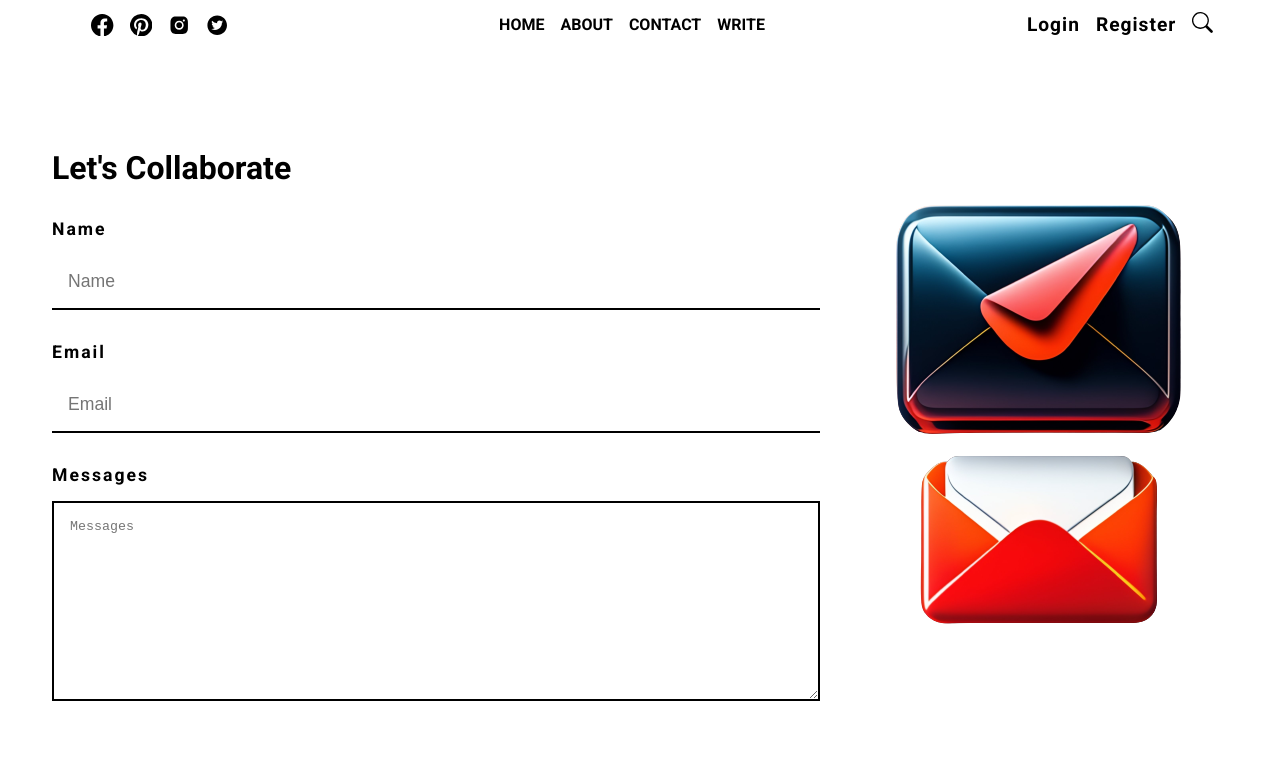
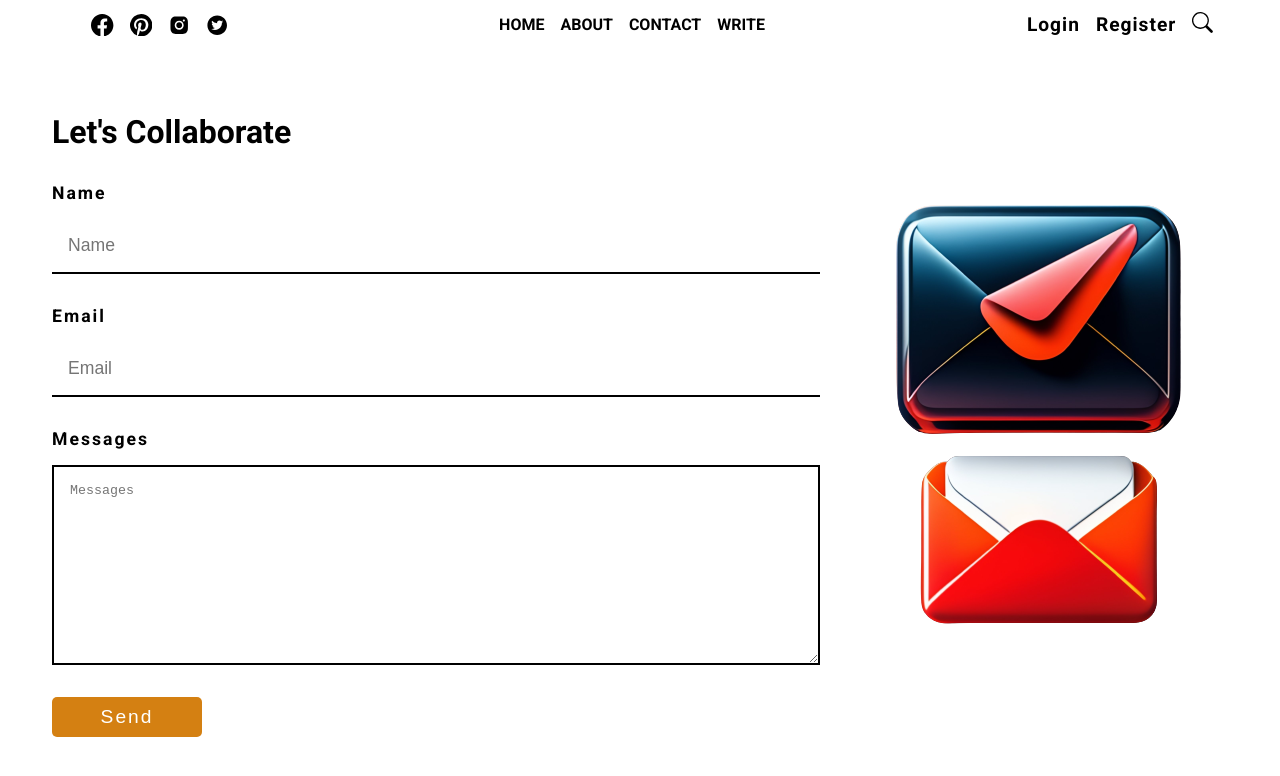
Before and after one commit to sloik89/blogFrontend, a React (Vite) app: page /contact in a window 1280 px wide. Shown: the top 776 px of the page. Built offline with nearby package versions, Linux system fonts and the light colour scheme.

Commit message:
finish contact form

```diff
--- /dev/null
+++ b/src/components/loader.jsx
@@ -0,0 +1,64 @@
+import React from "react";
+import styled from "styled-components";
+const loader = () => {
+  return (
+    <Wrapper>
+      <div className="lds-ripple">
+        <div></div>
+        <div></div>
+      </div>
+    </Wrapper>
+  );
+};
+const Wrapper = styled.div`
+  position: absolute;
+  top: calc(50% - 37px);
+  left: calc(50% - 31px);
+  .lds-ripple {
+    display: inline-block;
+    position: relative;
+    width: 10px;
+    height: 10px;
+  }
+  .lds-ripple div {
+    position: absolute;
+    border: 4px solid #fff;
+    opacity: 1;
+    border-radius: 50%;
+    animation: lds-ripple 1s cubic-bezier(0, 0.2, 0.8, 1) infinite;
+  }
+  .lds-ripple div:nth-child(2) {
+    animation-delay: -0.5s;
+  }
+  @keyframes lds-ripple {
+    0% {
+      top: 36px;
+      left: 36px;
+      width: 0;
+      height: 0;
+      opacity: 0;
+    }
+    4.9% {
+      top: 36px;
+      left: 36px;
+      width: 0;
+      height: 0;
+      opacity: 0;
+    }
+    5% {
+      top: 36px;
+      left: 36px;
+      width: 0;
+      height: 0;
+      opacity: 1;
+    }
+    100% {
+      top: 0px;
+      left: 0px;
+      width: 72px;
+      height: 72px;
+      opacity: 0;
+    }
+  }
+`;
+export default loader;
--- a/src/pages/Contact.jsx
+++ b/src/pages/Contact.jsx
@@ -1,19 +1,55 @@
-import React from "react";
+import React, { useState, useEffect } from "react";
 import styled from "styled-components";
 import contact from "../assets/contact.png";
+import axios from "axios";
+import Loader from "../components/loader";
 const Contact = () => {
+  const [loading, setLoading] = useState(false);
+  const [error, setError] = useState(false);
+  const handleForm = async (e) => {
+    setLoading(true);
+    e.preventDefault();
+    setError(false);
+    const data = new FormData(e.currentTarget);
+    const values = [...data.values()];
+    const isEmpty = values.includes("");
+    const dataTosend = Object.fromEntries(data);
+    if (isEmpty) {
+      console.log("uzupeplnil pola");
+      setError(true);
+      setLoading(false);
+      return;
+    }
+    try {
+      const data = await axios.post("/api/email", dataTosend);
+      console.log(data);
+      setLoading(false);
+    } catch (err) {
+      console.log(err);
+      setLoading(false);
+    }
+    console.log(dataTosend);
+    // e.currentTarget.reset();
+  };
+  useEffect(() => {
+    if (error) {
+      setTimeout(() => {
+        setError(false);
+      }, 2000);
+    }
+  }, [error]);
   return (
     <Wrapper className="contact">
       <div className="form__wrapper">
         <h1 className="contact__title">Let's Collaborate</h1>
-        <form className="contact__form">
+        <form className="contact__form" onSubmit={handleForm}>
           <div className="form__row">
             <label htmlFor="name">Name</label>
             <input type="text" id="name" name="name" placeholder="Name" />
           </div>
           <div className="form__row">
             <label htmlFor="email">Email</label>
-            <input type="email" id="email" name="email" placeholder="Email" />
+            <input type="text" id="email" name="email" placeholder="Email" />
           </div>
           <div className="form__row">
             <label htmlFor="messages">Messages</label>
@@ -23,7 +59,11 @@ const Contact = () => {
               placeholder="Messages"
             ></textarea>
           </div>
+          <button type="submit" className="btn">
+            {loading ? <Loader /> : "send"}
+          </button>
         </form>
+        {error && <p className="contact__msg">Please fill up all fields</p>}
       </div>
       <div className="image__wrapper">
         <img src={contact} alt="" />
@@ -36,6 +76,14 @@ const Wrapper = styled.div`
   display: flex;
   align-items: center;
   justify-content: center;
+  .contact__msg {
+    background-color: var(--clr--orange);
+    color: white;
+    letter-spacing: 2px;
+    padding: 0.2rem 0;
+    margin-top: 2rem;
+    text-align: center;
+  }
   .contact__title {
     margin-bottom: 2rem;
   }
@@ -74,6 +122,29 @@ const Wrapper = styled.div`
       }
     }
   }
+  .btn {
+    position: relative;
+    display: flex;
+    align-items: center;
+    justify-content: center;
+    width: 150px;
+    height: 40px;
+    font-size: 1.2rem;
+    border: 1px solid black;
+    padding: 0.3rem 1rem;
+    align-self: flex-start;
+    cursor: pointer;
+    background-color: var(--clr--orange);
+    color: white;
+    border: none;
+    text-transform: capitalize;
+    letter-spacing: 2px;
+    border-radius: 5px;
+    transition: transform 0.2s linear;
+    &:hover {
+      transform: translateY(-10px);
+    }
+  }
   @media screen and (max-width: 800px) {
     flex-direction: column;
   }
```
